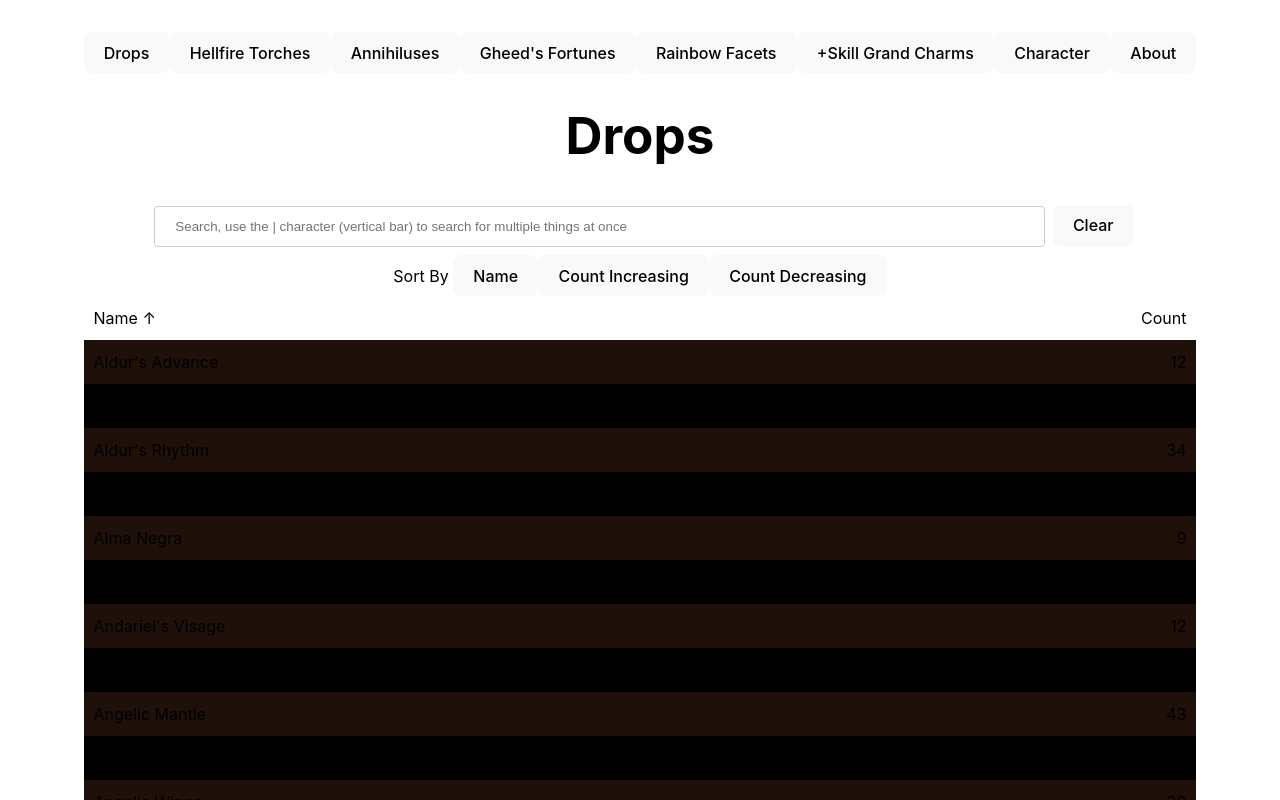
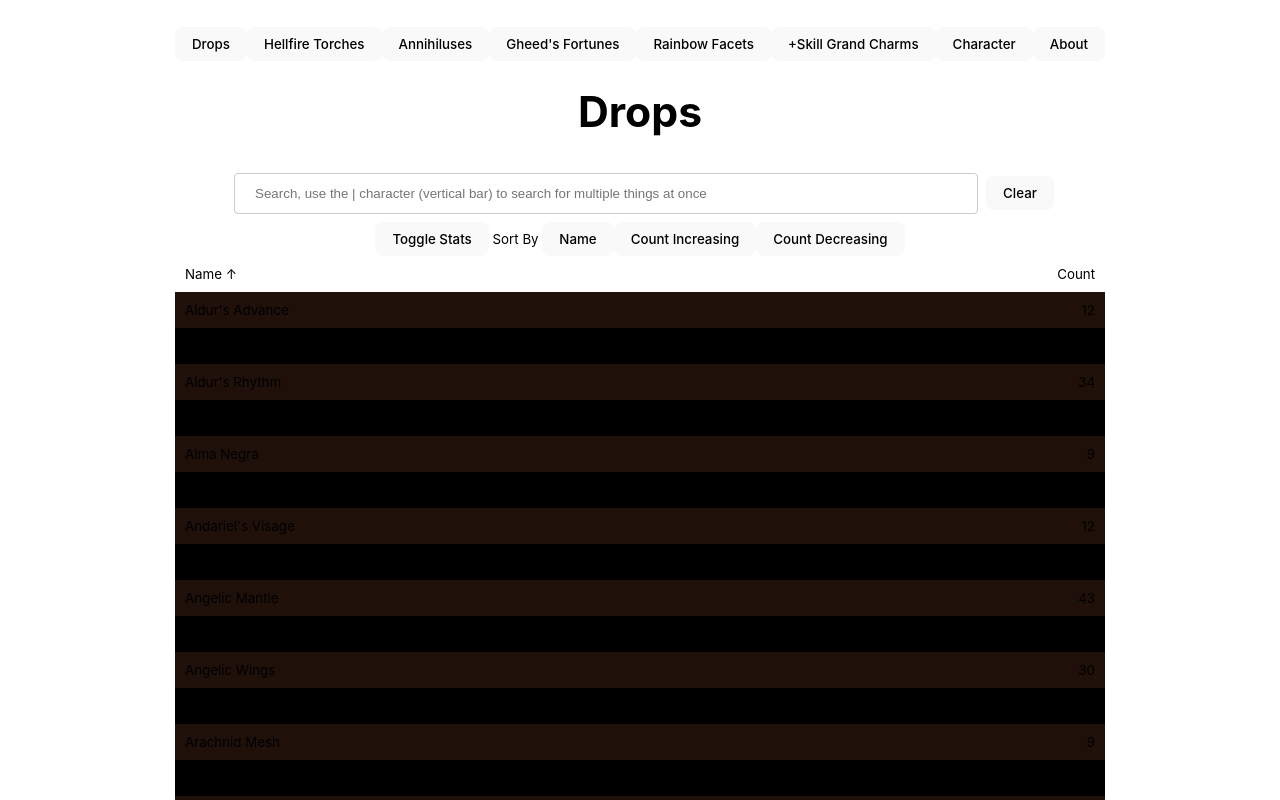
Before and after one commit to geoffreykwan/diablo-2-drops-on-the-way-to-level-99, a Vue app: page /drops in a window 1280 px wide. Shown: the top 800 px of the page. Built offline with nearby package versions, Linux system fonts and the light colour scheme.

Commit message:
feat(Drops Page): Add item stat toggle

```diff
--- a/src/style.css
+++ b/src/style.css
@@ -1,6 +1,6 @@
 :root {
   font-family: Inter, system-ui, Avenir, Helvetica, Arial, sans-serif;
-  line-height: 1.5;
+  /* line-height: 1.5; */
   font-weight: 400;
 
   color-scheme: light dark;
@@ -12,6 +12,8 @@
   text-rendering: optimizeLegibility;
   -webkit-font-smoothing: antialiased;
   -moz-osx-font-smoothing: grayscale;
+
+  font-size: 10pt;
 }
 
 a {
@@ -90,25 +92,3 @@
   border-radius: 4px;
   box-sizing: border-box;
 }
-
-.grid-container {
-  display: grid;
-  grid-template-columns: 1fr 1fr;
-  padding: 10px;
-}
-
-.items > div:nth-child(odd) {
-    background-color: #20100a;
-}
-
-.items > div:nth-child(even) {
-    background-color: black;
-}
-
-.align-left {
-  text-align: left;
-}
-
-.align-right {
-  text-align: right;
-}
--- /dev/null
+++ b/src/styles/drops.css
@@ -0,0 +1,33 @@
+.grid-container-2 {
+  display: grid;
+  grid-template-columns: 1fr 1fr;
+  padding: 10px;
+}
+
+.grid-container-3 {
+  display: grid;
+  grid-template-columns: 1fr 1fr 1fr;
+  padding: 10px;
+}
+
+.items > div:nth-child(odd) {
+    background-color: #20100a;
+}
+
+.items > div:nth-child(even) {
+    background-color: black;
+}
+
+.stat-line {
+  list-style-type: none;
+  padding: 0;
+  margin: 0;
+}
+
+.align-left {
+  text-align: left;
+}
+
+.align-right {
+  text-align: right;
+}
--- a/src/views/Drops.vue
+++ b/src/views/Drops.vue
@@ -4,29 +4,36 @@
     placeholder="Search, use the | character (vertical bar) to search for multiple things at once" />
   <button @click="searchText = ''; filterDrops()">Clear</button>
   <br />
+  <button @click="toggleStats">Toggle Stats</button>
   Sort By
   <button @click="sortAlphabetically">Name</button>
   <button @click="sortNumerically">Count Increasing</button>
   <button @click="sortNumericallyReverse">Count Decreasing</button>
-  <div class="grid-container">
+  <div :class="{ 'grid-container-2': !showStats, 'grid-container-3': showStats }">
     <div class="align-left" @click="sortByName">Name
       <span v-if="nameSortDirection === 'asc'">&uarr;</span>
       <span v-if="nameSortDirection === 'desc'">&darr;</span>
     </div>
+    <div v-if="showStats">Stats</div>
     <div class="align-right" @click="sortByCount">Count
       <span v-if="countSortDirection === 'asc'">&uarr;</span>
       <span v-if="countSortDirection === 'desc'">&darr;</span>
     </div>
   </div>
   <div class="items">
-    <div v-for="item in filteredItems" :key="item.name" class="grid-container">
+    <div v-for="item in filteredItems" :key="item.name"
+      :class="{ 'grid-container-2': !showStats, 'grid-container-3': showStats }">
       <div class="align-left">{{ item.name }}</div>
+      <div v-if="showStats">
+        <li v-for="stat in item.stats" v-html="stat" class="stat-line align-left"></li>
+      </div>
       <div class="align-right">{{ drops[item.name] ?? 0 }}</div>
     </div>
   </div>
 </template>
 
 <script>
+import '../styles/drops.css'
 import drops from '../data/drops.json'
 import uniques from '../data/uniques.json'
 import runes from '../data/runes.json'
@@ -45,6 +52,7 @@
       runes: runes,
       searchText: '',
       setBonuses: setBonuses,
+      showStats: false,
       uniques: uniques,
     }
   },
@@ -52,6 +60,9 @@
     this.sortAlphabetically()
   },
   methods: {
+    toggleStats() {
+      this.showStats = !this.showStats
+    },
     filterDrops() {
       const searchTexts = this.searchText.split('|');
       this.filteredItems = this.items.filter((item) => {
```
